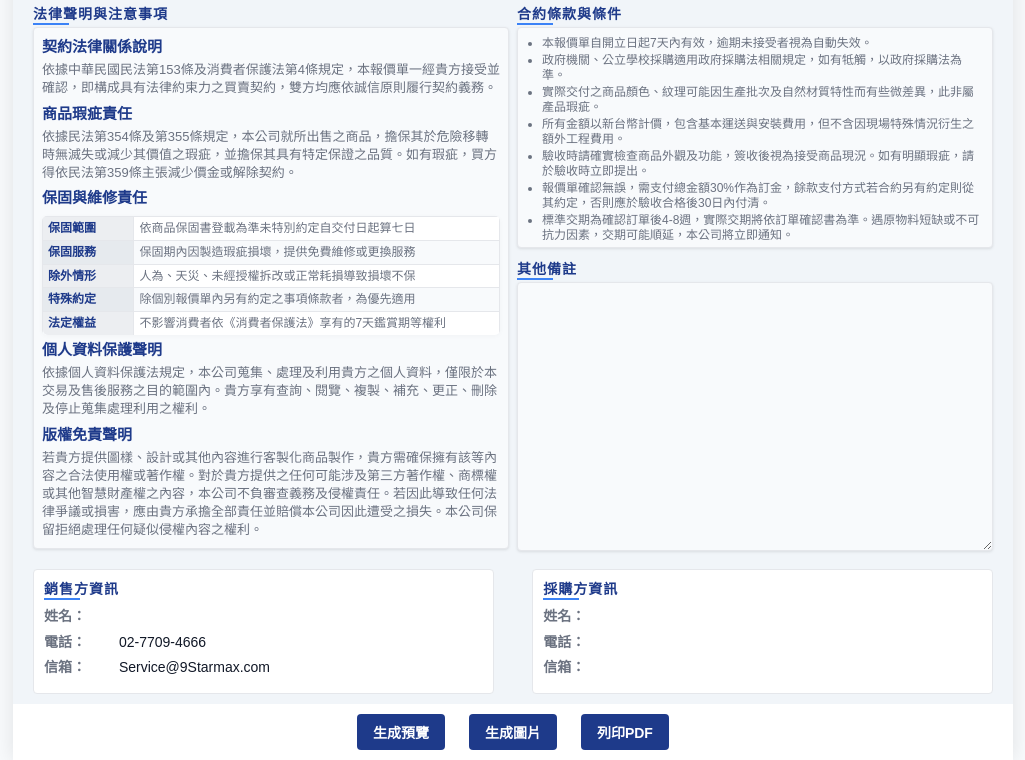
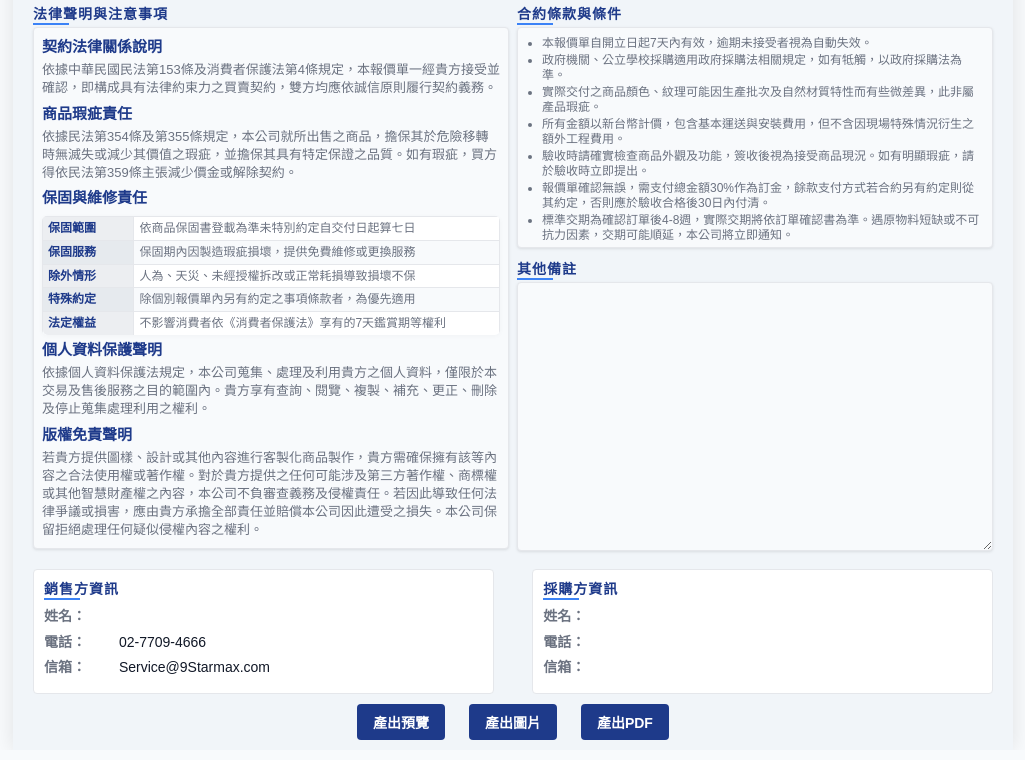
Before and after one commit to Jaws17935/1978Quotation, a plain HTML site: page index.html in a window 1280 px wide. Shown: the part 761-1521 px from the top of the page, without its empty margins (127-1152 px from the left). Drawn offline with nearby package versions, Linux system fonts and the light colour scheme.

Commit message:
index.html

```diff
--- a/index.html
+++ b/index.html
@@ -135,7 +135,7 @@ table tbody tr:last-child td:last-child{border-bottom-right-radius:5px}
 .contact-info .info-group p,.quote-details .info-group p{margin-bottom:2px;line-height:1.3}
 .quote-info{gap:10px;padding:6px 16px}
 .quote-details .info-group{margin-top:4px}
-.button-section{padding:10px 20px;text-align:center}
+.button-section{padding:0 20px 10px;text-align:center;background-color:var(--bg-highlight);margin-top:0}
 .button-section button{margin:0 10px;padding:8px 16px;background-color:var(--primary);color:#fff;border:none;border-radius:4px;cursor:pointer;font-size:14px;font-weight:600;transition:background-color .2s}
 .button-section button:hover{background-color:#163172}
 
@@ -554,9 +554,9 @@ table tbody tr:last-child td:last-child{border-bottom-right-radius:5px}
 </div>
 </div>
 <div class="button-section">
-<button id="previewBtn">生成預覽</button>
-<button id="generateImageBtn">生成圖片</button>
-<button id="printPdfBtn">列印PDF</button>
+<button id="previewBtn">產出預覽</button>
+<button id="generateImageBtn">產出圖片</button>
+<button id="printPdfBtn">產出PDF</button>
 </div>
 </div>
 <script data-cfasync="false" src="/cdn-cgi/scripts/5c5dd728/cloudflare-static/email-decode.min.js"></script>
```
